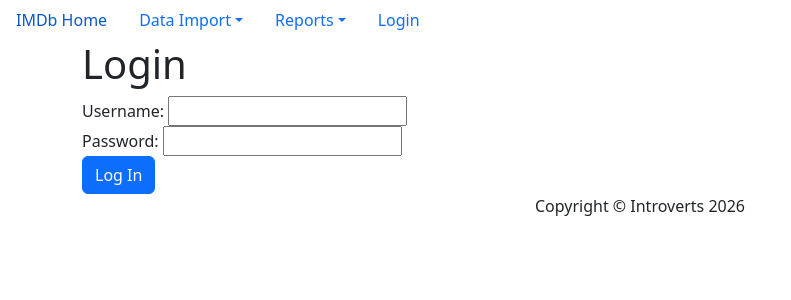
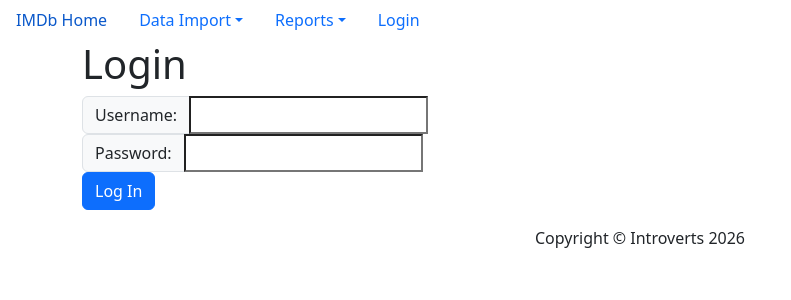
Before and after one commit to warramma/cs370-IMDb-clone, a PHP site: page /login.php in a window 1280 px wide. Shown: the top 300 px of the page, without its empty margins (0-791 px from the left). Run offline with PHP 8.4, Linux system fonts and the light colour scheme.

Commit message:
create login page

```diff
--- a/login.php
+++ b/login.php
@@ -1,19 +1,37 @@
 <?php include_once("components/_header.php"); ?>
 <?php
     //login logic
+if($_SERVER["REQUEST_METHOD"] == "POST"){
+    //check for database connection
+    //check for username in the database
+    //grab the password hash from the database
+
+    $hash =  password_hash("test", PASSWORD_BCRYPT);
+    $enteredPassword = 'test';
+    if (password_verify($enteredPassword, $hash)) {
+        echo 'Password is valid!';
+    } else {
+        echo 'Invalid password.';
+    }
+
+}
+
+
 ?>
 <div class="container">
     <div>
         <h1>Login</h1>
-        <div>
-            <label for="username" >Username:</label>
-            <input id="username" type = "text"/>
-            <br/>
-            <label for="password">Password:</label>
-            <input id="password" type="password"/>
-            <br>
-            <a class="btn btn-primary" href="index.php">Log In</a>
-        </div>
+        <form method="post" enctype="multipart/form-data">
+            <div class="input-group md-3">
+                <label class="input-group-text" for="username" >Username:</label>
+                <input id="username" type = "text"/>
+            </div>
+            <div class="input-group md-3">
+                <label class = "input-group-text" for="password">Password:</label>
+                <input id="password" type="password"/>
+            </div>
+            <input class="btn btn-primary" type="submit" value="Log In"/>
+        </form>
     </div>
 
 </div>
```
